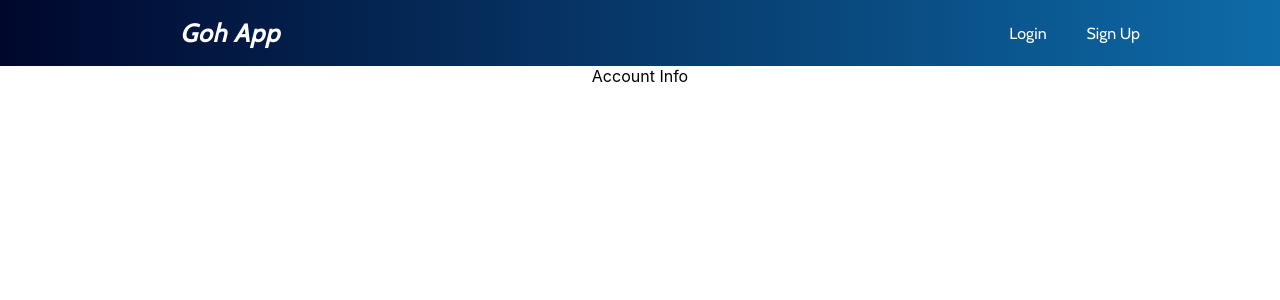
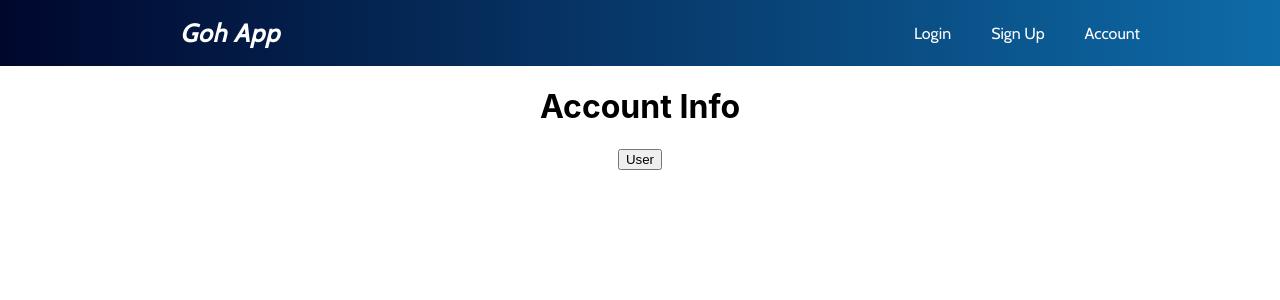
Before and after one commit to TheGoh/Goh, a React (Create React App) app in the folder goh-app/: page /accountInfo in a window 1280 px wide. Shown: the top 300 px of the page. Built offline with nearby package versions, Linux system fonts and the light colour scheme.

Commit message:
AccountInfo Page

```diff
--- a/goh-app/src/components/Navbar.js
+++ b/goh-app/src/components/Navbar.js
@@ -17,6 +17,7 @@ export default function Nav() {
 
                 <li><Link to="/login">Login</Link></li>
                 <li><Link to="/signup">Sign Up</Link></li>
+                <li><Link to="/accountInfo">Account</Link></li>
 
             </ul>
 
--- a/goh-app/src/pages/accountInfo/AccountInfo.js
+++ b/goh-app/src/pages/accountInfo/AccountInfo.js
@@ -1,16 +1,23 @@
 import { getAuth } from "firebase/auth";
+import styles from './AccountInfo.module.css'
+
+
 
 export default function AccountInfo() {
     const auth = getAuth();
     const user = auth.currentUser;
 
-    if (user !== null) {
+    function getUser() {
+      if (user !== null) {
         console.log(user.email);
+        console.log(user.displayName);
+      }
     }
 
     return (
         <div>
-          Account Info
+          <h1>Account Info</h1>
+          <button onClick={getUser}>User</button>
         </div>
       )
 }
--- a/goh-app/src/pages/accountInfo/AccountInfo.module.css
+++ b/goh-app/src/pages/accountInfo/AccountInfo.module.css
@@ -0,0 +1 @@
+@import url('https://fonts.googleapis.com/css2?family=Cabin&display=swap');
```
